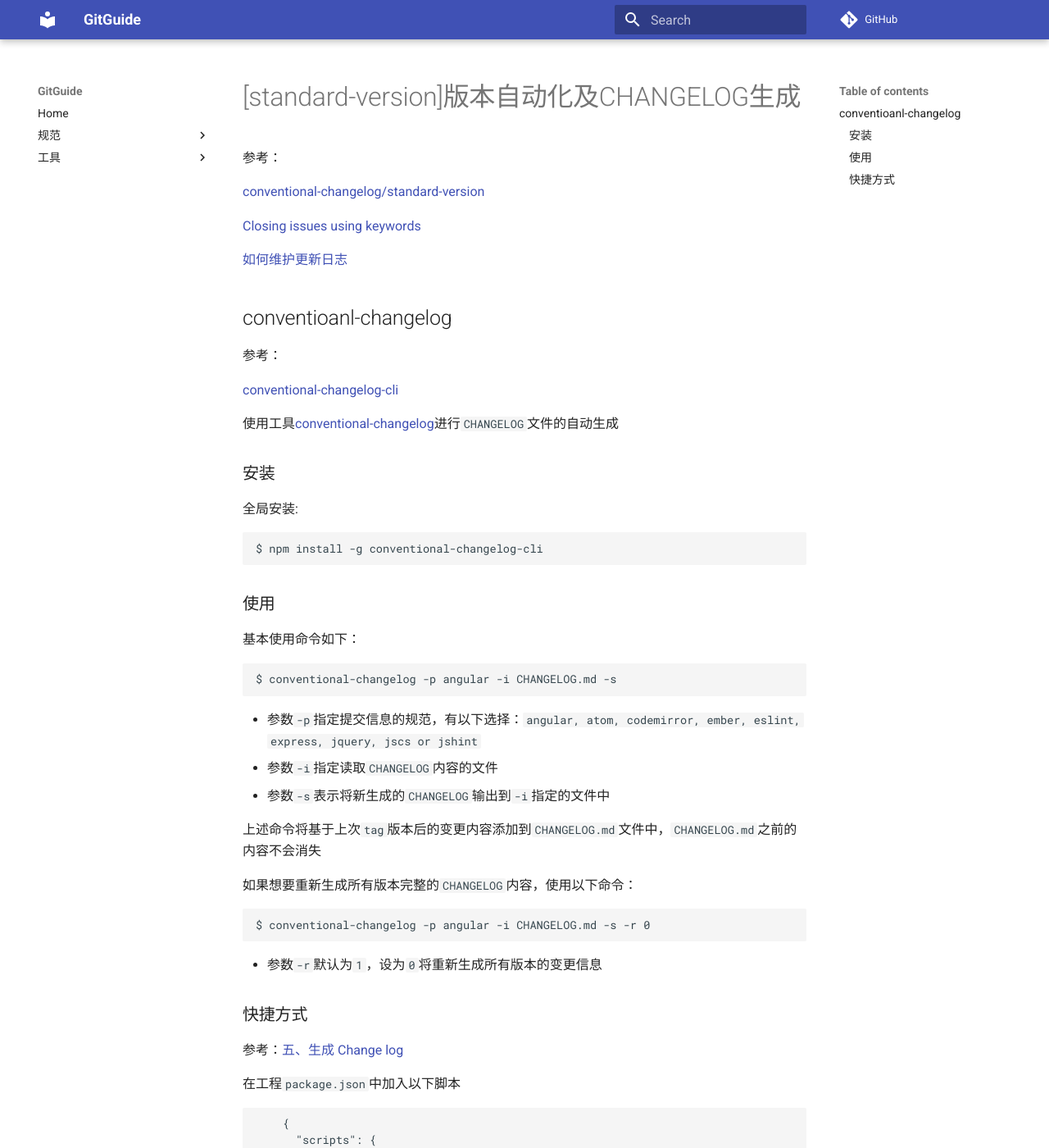
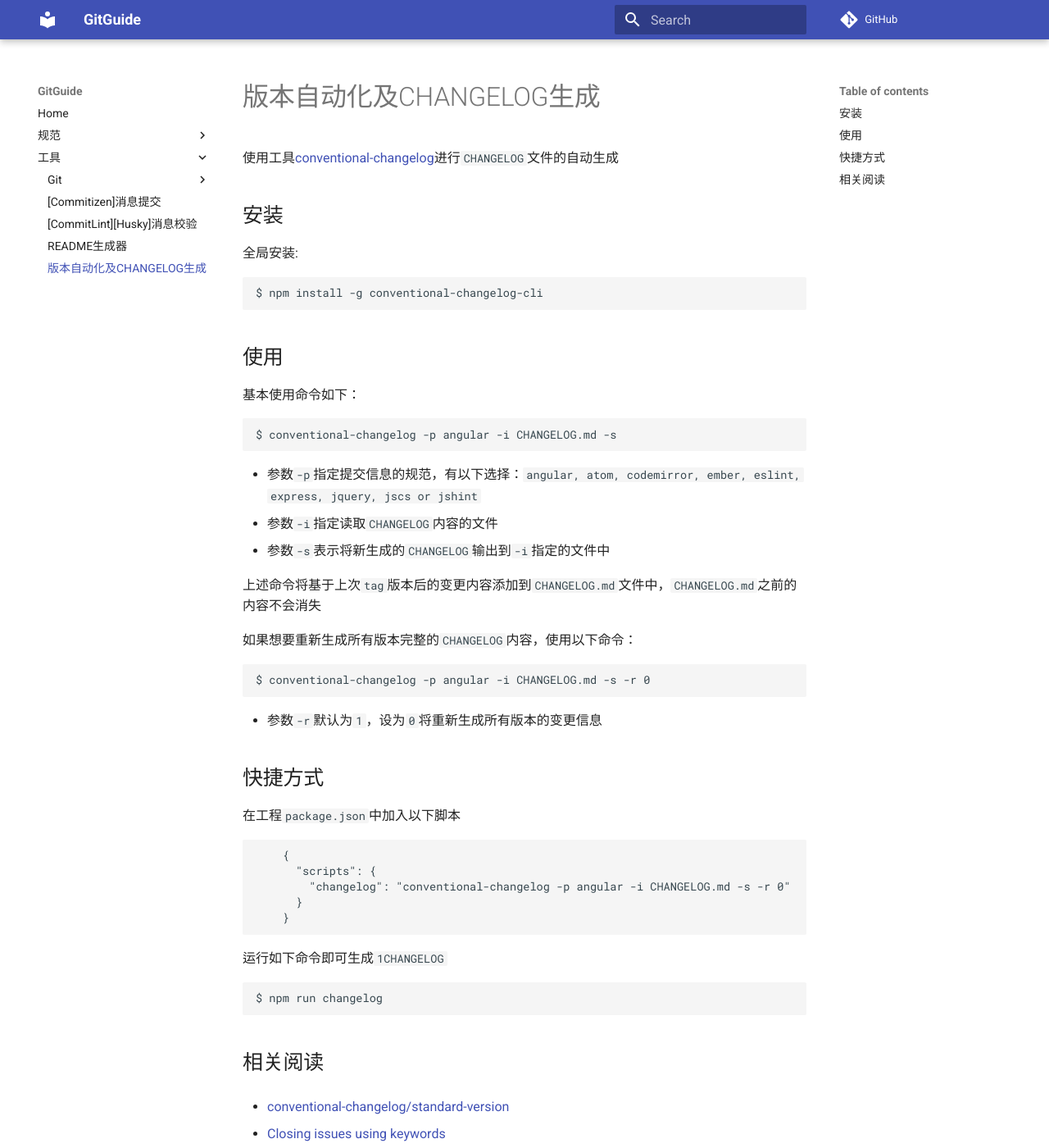
Before and after one commit to ZJDoc/GitGuide, an MkDocs documentation site: the page built from docs/tool/standard-version.md, in a window 1280 px wide and 1400 px high. Shown: the whole window at 82% size. Built offline with MkDocs 1.6.1 and Material for MkDocs 9.7.7, drawn with Linux system fonts in a browser that asks for light colours; comment, search, counter and statistics services are not loaded; some of the changed text lies outside the part shown.

Commit message:
docs(tool): add commitizen/commitlint/huksy/conventional-changelog/generator-standard-readme

````diff
--- a/docs/tool/[CommitLint][Husky]消息校验工具.md
+++ b/docs/tool/commitlint-husky.md
@@ -1,7 +1,5 @@
 
-# [CommitLint][Husky]消息校验工具
-
-参考：[commitlint](https://conventional-changelog.github.io/commitlint/#/)
+# [CommitLint][Husky]消息校验
 
 使用`commitizen`可以规范化提交信息，同样的，可以设置工具来检查提交信息是否符合格式要求
 
@@ -123,3 +121,7 @@
     language: node_js
     script:
         - commitlint-travis
+
+## 相关阅读
+
+* [commitlint](https://conventional-changelog.github.io/commitlint/#/)
--- a/docs/tool/[standard-version]版本自动化及CHANGELOG生成.md
+++ b/docs/tool/standard-version.md
@@ -1,23 +1,9 @@
 
-# [standard-version]版本自动化及CHANGELOG生成
-
-参考：
-
-[conventional-changelog/standard-version](https://github.com/conventional-changelog/standard-version)
-
-[Closing issues using keywords](https://help.github.com/en/articles/closing-issues-using-keywords)
-
-[如何维护更新日志](https://keepachangelog.com/zh-CN/1.0.0/)
-
-## conventioanl-changelog
-
-参考：
-
-[conventional-changelog-cli](https://www.cnblogs.com/zivxiaowei/p/10089201.html)
+# 版本自动化及CHANGELOG生成
 
 使用工具[conventional-changelog](https://www.npmjs.com/package/conventional-changelog)进行`CHANGELOG`文件的自动生成
 
-### 安装
+## 安装
 
 全局安装:
 
@@ -25,7 +11,7 @@
 $ npm install -g conventional-changelog-cli
 ```
 
-### 使用
+## 使用
 
 基本使用命令如下：
 
@@ -47,9 +33,7 @@ $ conventional-changelog -p angular -i CHANGELOG.md -s -r 0
 
 * 参数`-r`默认为`1`，设为`0`将重新生成所有版本的变更信息
 
-### 快捷方式
-
-参考：[五、生成 Change log](http://www.ruanyifeng.com/blog/2016/01/commit_message_change_log.html)
+## 快捷方式
 
 在工程`package.json`中加入以下脚本
 
@@ -66,3 +50,15 @@ $ conventional-changelog -p angular -i CHANGELOG.md -s -r 0
 ```
 $ npm run changelog
 ```
+
+## 相关阅读
+
+* [conventional-changelog/standard-version](https://github.com/conventional-changelog/standard-version)
+
+* [Closing issues using keywords](https://help.github.com/en/articles/closing-issues-using-keywords)
+
+* [如何维护更新日志](https://keepachangelog.com/zh-CN/1.0.0/)
+
+* [conventional-changelog-cli](https://www.cnblogs.com/zivxiaowei/p/10089201.html)
+
+* [五、生成 Change log](http://www.ruanyifeng.com/blog/2016/01/commit_message_change_log.html)
--- a/mkdocs.yml
+++ b/mkdocs.yml
@@ -77,3 +77,7 @@ nav:
           - 远程分支替换本地分支: git/advanced/远程分支替换本地分支.md
           - 为每个项目单独设置用户名和邮箱: git/advanced/为每个项目单独设置用户名和邮箱.md
         - ERROR: git/error.md
+      -  '[Commitizen]消息提交': tool/commitizen.md
+      - '[CommitLint][Husky]消息校验': tool/commitlint-husky.md
+      - README生成器: tool/generator-standard-readme.md
+      - '版本自动化及CHANGELOG生成': tool/standard-version.md
````
Also changed, not shown: docs/tool/commitizen.md (renamed from docs/tool/[Commitizen]信息交互工具.md, +4 -4 lines).
